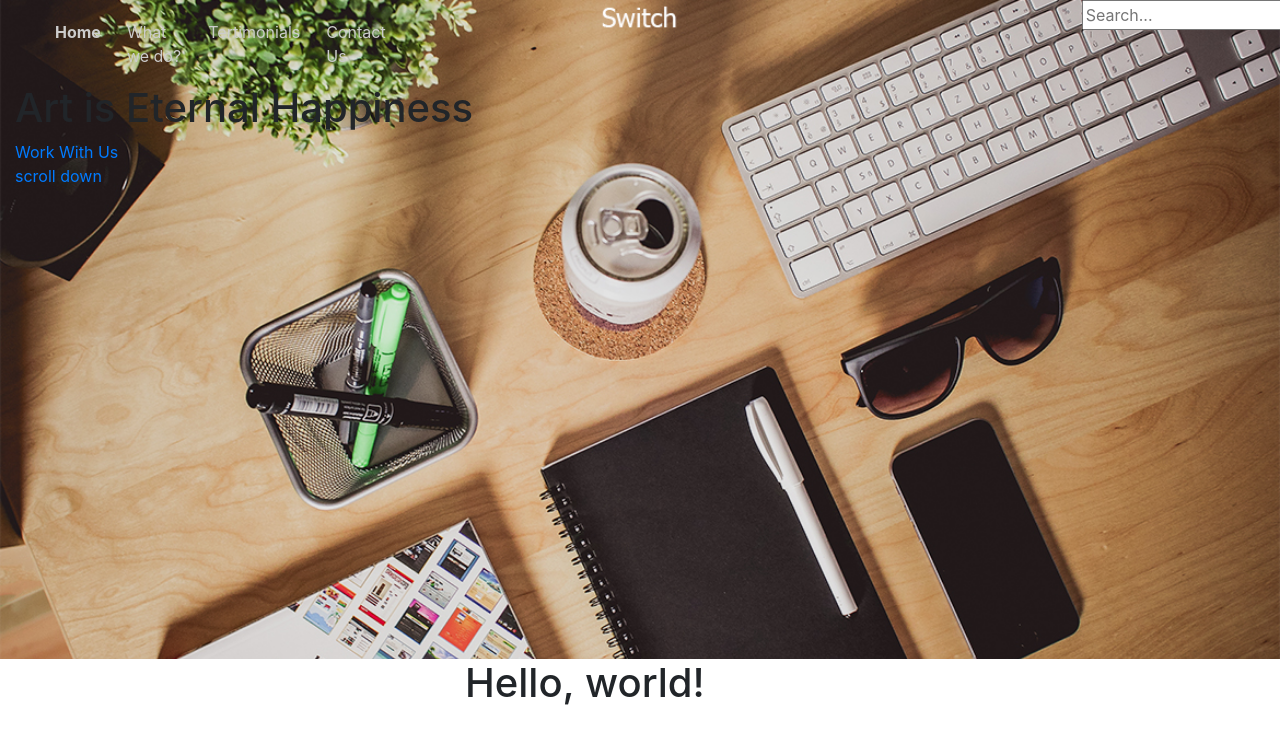
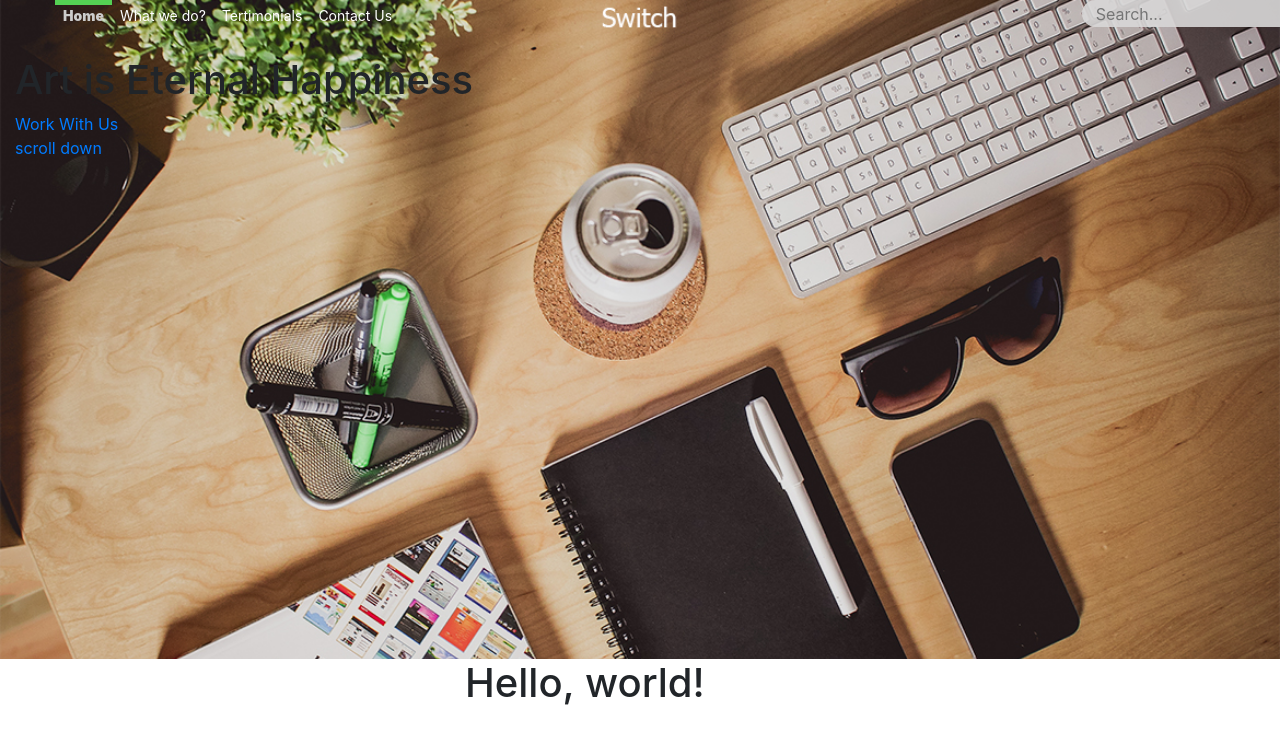
Before and after one commit to JimmiCauich/Parcial-2, a plain HTML site: page index.html in a window 1280 px wide. Shown: the top 744 px of the page. Drawn offline with nearby package versions, Linux system fonts and the light colour scheme.

Commit message:
cambios 18 octubre del 2018 implementacion del menu

```diff
--- a/estilos.css
+++ b/estilos.css
@@ -4,14 +4,14 @@ header{
     background-repeat: no-repeat;
     background-size: cover;
 }
-ul{
+/* ul{
     display: flex;
     flex-direction: row;
     list-style: none;
     padding-top: 10px;
 }
 ul li{
-        padding-top: 10px;
+    padding-top: 10px;
     list-style: none;
     margin-right: 26px;
 }
@@ -20,3 +20,44 @@ ul li a{
     color: #ccc;
     list-style: none;
 }
+
+ul li a:hover{
+    text-decoration: none;
+    background: #ccca;
+    color: #ccc;
+} */
+
+ul li {
+    display: block;
+    float: left;
+}
+
+li a{
+    color: white;
+    font-size: 14px;
+     padding:0 8px;
+     display: block;
+     border-top: 5px solid transparent;
+}
+.activo, li a:hover{
+    font-weight: bold;
+    border-top:5px solid #54d154;
+    color: #ccc;
+    text-decoration: none;
+}
+
+ul{
+    display: block;
+    width: 100%;
+    height: 40px;
+}
+
+.buscador{
+    background:rgba(217, 216, 216, 0.9);
+    border: none;
+    border-radius: 15px;
+    height: 27px;
+    padding: 7px 14px;
+    font-size: 16px;
+    color: #111;
+}
--- a/index.html
+++ b/index.html
@@ -16,7 +16,7 @@
       <div class="row">
           <nav class="col-md-4">
               <ul>
-                <li><a href="#"><b> Home</b></a></li>
+                <li><a href="#" class="activo"><b> Home</b></a></li>
                 <li><a href="#">What we do?</a></li>
                 <li><a href="#">Tertimonials</a></li>
                 <li><a href="#">Contact Us</a></li>
@@ -24,7 +24,7 @@
             </nav>
             <div class="col-md-2 offset-md-6">
               <form action="">
-                <input type="text" placeholder="Search...">
+                <input type="text" class="buscador" placeholder="Search...">
               </form>
             </div>
       </div>
```
